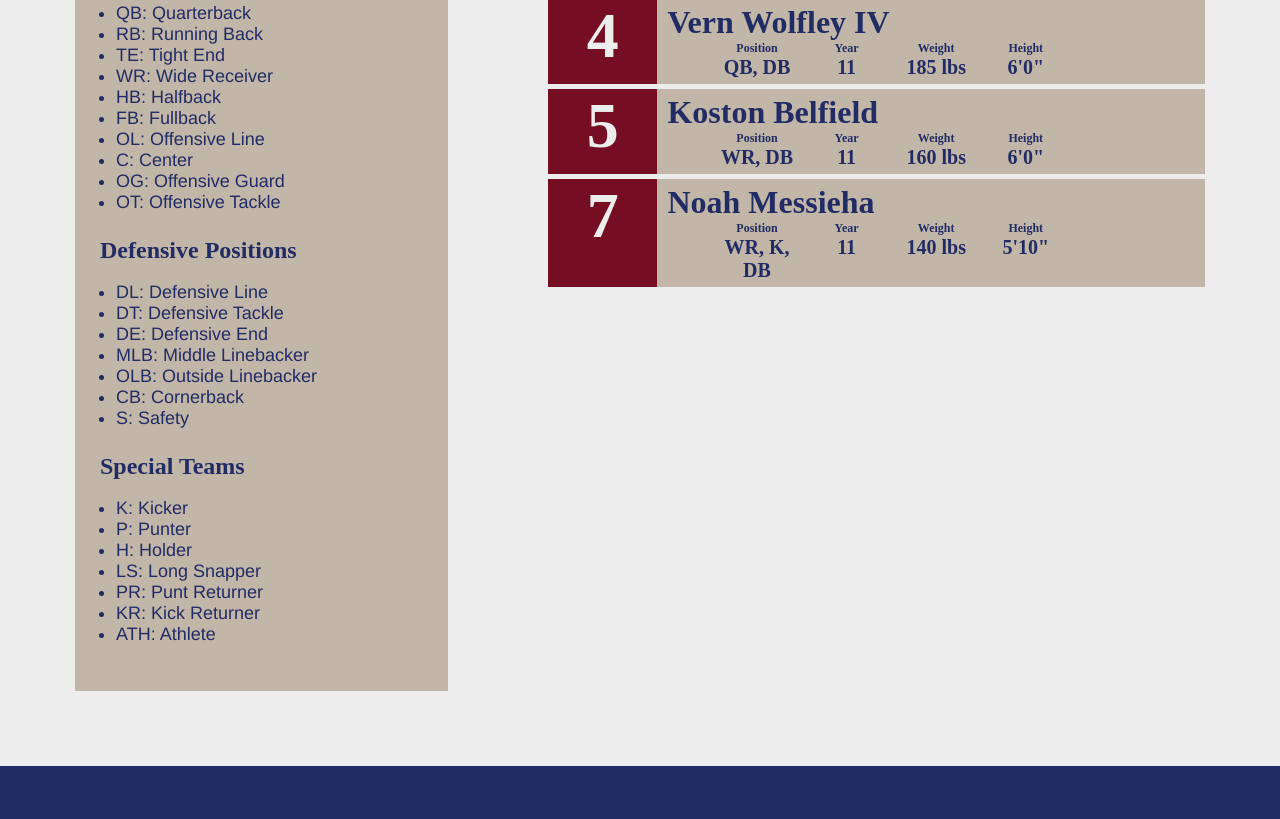
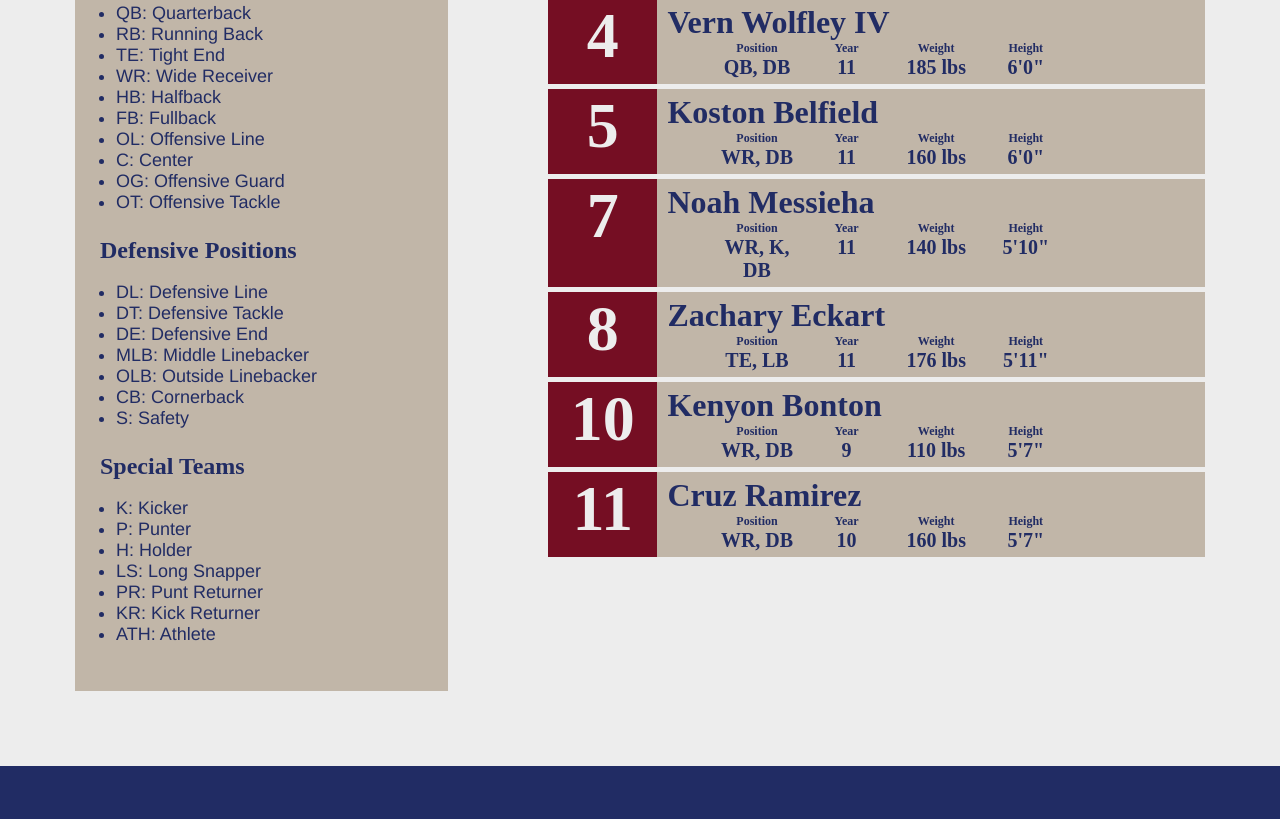
Before and after one commit to vwolfley/wdd-130, a plain HTML site: page knights-football/pages/roster.html in a window 1280 px wide. Shown: the part 1009-1828 px from the top of the page. Drawn offline with Linux system fonts and the light colour scheme.

Commit message:
update links

```diff
--- a/knights-football/pages/roster.html
+++ b/knights-football/pages/roster.html
@@ -133,6 +133,48 @@
                                 <div class="weight">140 lbs</div>
                             </div>
                         </div>
+                        <div class="player">
+                            <div class="number">8</div>
+                            <div class="stats">
+                                <div class="name">Zachary Eckart</div>
+                                <div class="position-head">Position</div>
+                                <div class="position">TE, LB</div>
+                                <div class="year-head">Year</div>
+                                <div class="year">11</div>
+                                <div class="height-head">Height</div>
+                                <div class="height">5'11"</div>
+                                <div class="weight-head">Weight</div>
+                                <div class="weight">176 lbs</div>
+                            </div>
+                        </div>
+                        <div class="player">
+                            <div class="number">10</div>
+                            <div class="stats">
+                                <div class="name">Kenyon Bonton</div>
+                                <div class="position-head">Position</div>
+                                <div class="position">WR, DB</div>
+                                <div class="year-head">Year</div>
+                                <div class="year">9</div>
+                                <div class="height-head">Height</div>
+                                <div class="height">5'7"</div>
+                                <div class="weight-head">Weight</div>
+                                <div class="weight">110 lbs</div>
+                            </div>
+                        </div>
+                        <div class="player">
+                            <div class="number">11</div>
+                            <div class="stats">
+                                <div class="name">Cruz Ramirez</div>
+                                <div class="position-head">Position</div>
+                                <div class="position">WR, DB</div>
+                                <div class="year-head">Year</div>
+                                <div class="year">10</div>
+                                <div class="height-head">Height</div>
+                                <div class="height">5'7"</div>
+                                <div class="weight-head">Weight</div>
+                                <div class="weight">160 lbs</div>
+                            </div>
+                        </div>
 
 
 
```
Also changed, not shown: index.html (+6 -6 lines), knights-football/pages/site-plan.html (+1 -1 lines).
